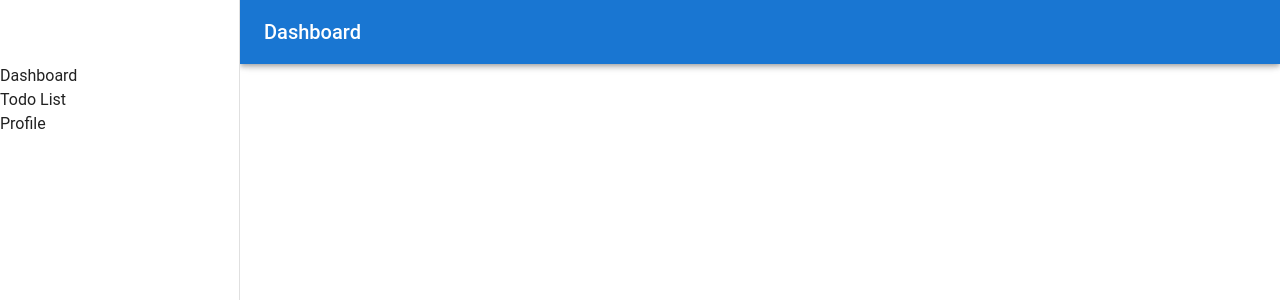
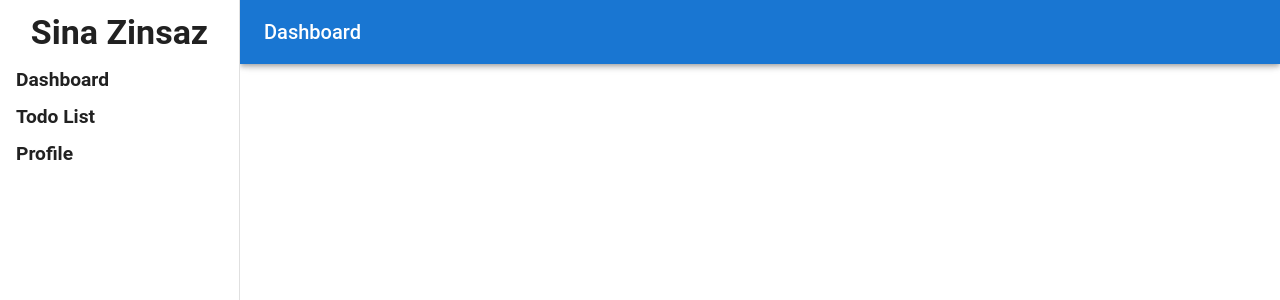
Before and after one commit to sina-zinsaz/dashboard, a Next.js app: page / in a window 1280 px wide. Shown: the top 300 px of the page. Built offline with nearby package versions, Linux system fonts and the light colour scheme.

Commit message:
feat: update sidbar

```diff
--- a/src/app/layout/panel/Sidebar.tsx
+++ b/src/app/layout/panel/Sidebar.tsx
@@ -1,10 +1,8 @@
 import { drawerWidth } from "@/app/constants/global-data";
 import { menu } from "@/app/constants/menu";
-import { Box, Drawer, Toolbar, Typography } from "@mui/material";
+import { Box, Drawer, Typography } from "@mui/material";
 
 export default function Sidebar() {
-  console.log(menu);
-
   return (
     <Drawer
       variant="permanent"
@@ -17,10 +15,12 @@ export default function Sidebar() {
         },
       }}
     >
-      <Toolbar />
+      <Box display='flex' justifyContent='center' my={1.5}>
+        <Typography variant="h4" fontWeight='bold'>Sina Zinsaz</Typography>
+      </Box>
       <Box sx={{ overflow: "auto" }}>
         {menu.map((item , index) => (
-        <Typography key={index} >{item}</Typography>
+        <Typography key={index} fontWeight='bold' fontSize='1.2rem' ml={2} mb={1} sx={{cursor:'pointer'}}>{item}</Typography>
       ))}
       </Box>
     </Drawer>
```
